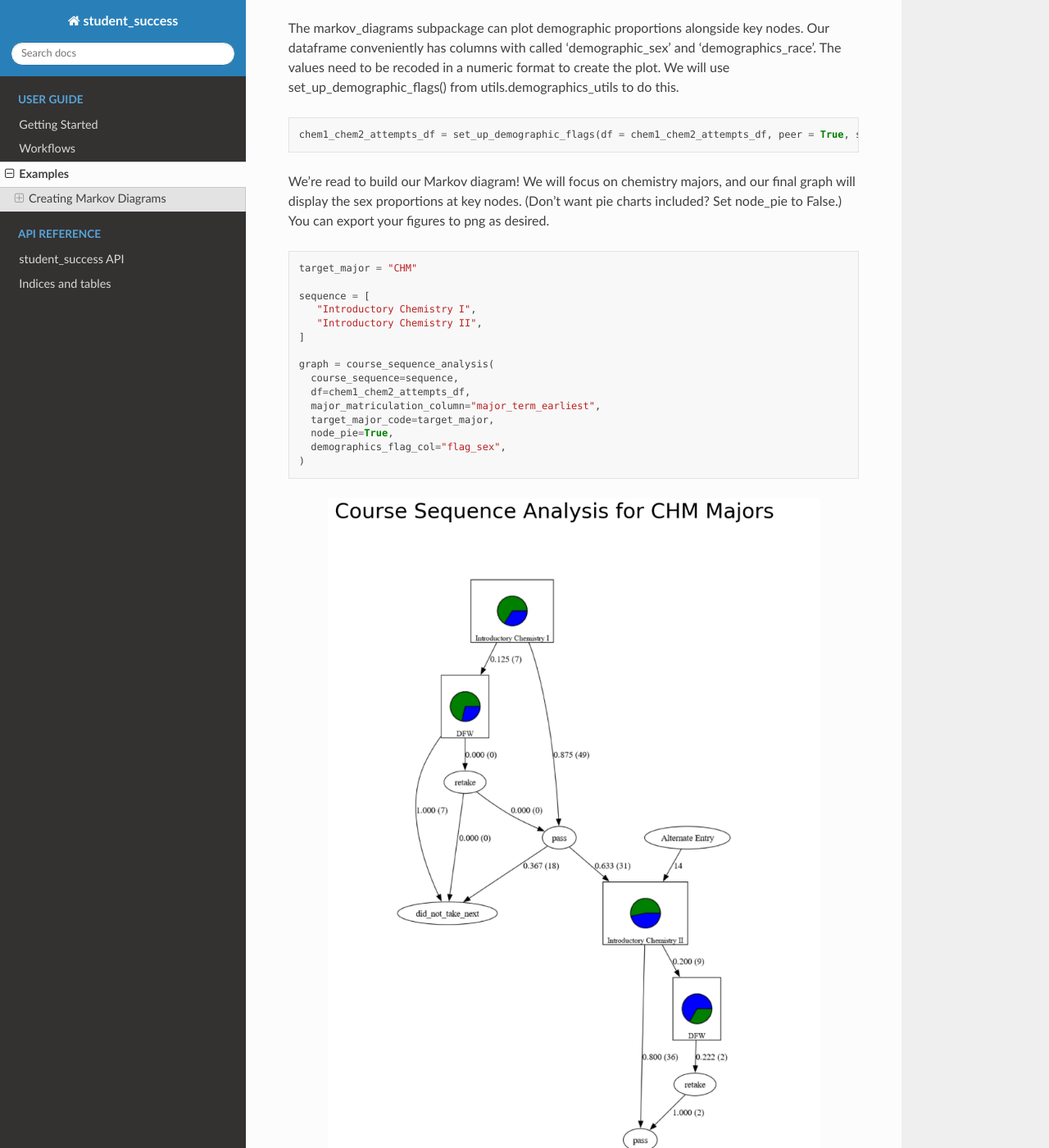
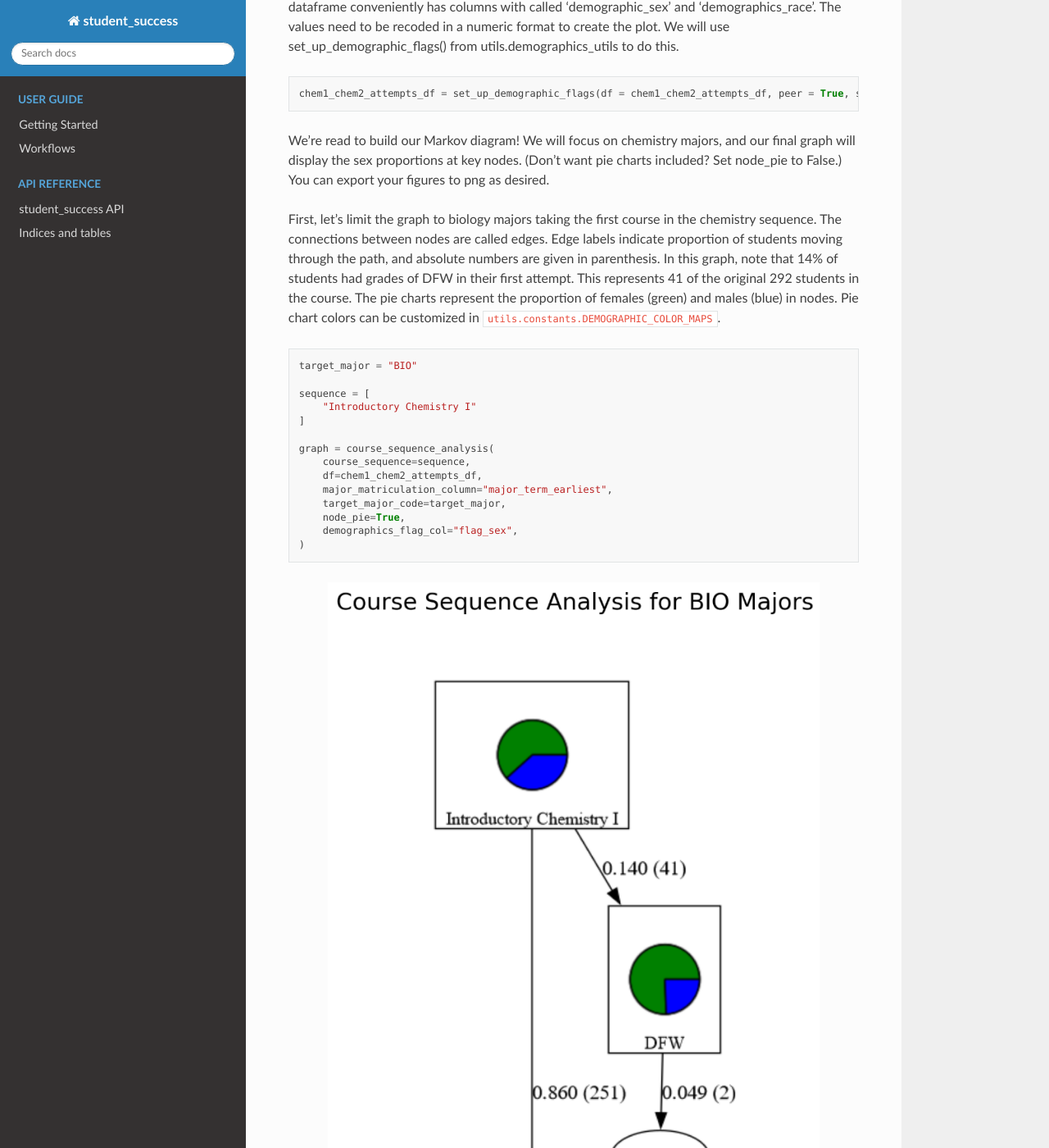
Before and after one commit to pnulrich/Student_Success, a Sphinx documentation site: the page built from docs/source/user_guide/examples/example_markov_diagrams.rst, in a window 1280 px wide and 1400 px high, scrolled down 1814 px. Shown: the whole window at 82% size. Built offline with Sphinx 7.4.7 and the Read the Docs theme 3.1.0, drawn with Linux system fonts in a browser that asks for light colours; pages that are not in the unit, such as notebooks, are missing from menus; some of the changed text lies outside the part shown.

Commit message:
Markov workflow document and example files added

```diff
--- a/docs/source/user_guide/examples.rst
+++ b/docs/source/user_guide/examples/example_markov_diagrams.rst
@@ -1,6 +1,3 @@
-Examples
-========
-
 Creating Markov Diagrams
 ------------------------
 This example shows how to generate a two–course Markov diagram using a fake dataset included with the documentation.
@@ -100,6 +97,38 @@
 We're read to build our Markov diagram! We will focus on chemistry majors, and our final graph will display the sex proportions
 at key nodes. (Don't want pie charts included? Set node_pie to False.) You can export your figures to png as desired.
 
+First, let's limit the graph to biology majors taking the first course in the chemistry sequence. The connections between
+nodes are called edges. Edge labels indicate proportion of students moving through the path, and absolute numbers are
+given in parenthesis. In this graph, note that 14% of students had grades of DFW in their first attempt. This represents 41
+of the original 292 students in the course. The pie charts represent the proportion of females (green) and males (blue)
+in nodes. Pie chart colors can be customized in ``utils.constants.DEMOGRAPHIC_COLOR_MAPS``.
+
+.. code-block:: python
+
+    target_major = "BIO"
+
+    sequence = [
+        "Introductory Chemistry I"
+    ]
+
+    graph = course_sequence_analysis(
+        course_sequence=sequence,
+        df=chem1_chem2_attempts_df,
+        major_matriculation_column="major_term_earliest",
+        target_major_code=target_major,
+        node_pie=True,
+        demographics_flag_col="flag_sex",
+    )
+
+
+.. image:: /_static/figures/example_markov_one_course.png
+   :alt: single course, markov diagram example
+   :align: center
+   :width: 600px
+
+You can expand to two or more courses by adding subsequent courses to the sequence list. The order in the sequence
+is important and should be listed  in order they must be taken by students.
+
 .. code-block:: python
 
    target_major = "CHM"
@@ -118,7 +147,7 @@
      demographics_flag_col="flag_sex",
    )
 
-.. image:: /_static/figures/markov_example.png
-   :alt: Example Markov diagram
+.. image:: /_static/figures/example_markov_two_courses.png
+   :alt: multi-course, markov example
    :align: center
    :width: 600px
```
Also changed, not shown: docs/source/_static/figures/example_markov_one_course.png (added), docs/source/_static/figures/example_markov_two_courses.png (added), docs/source/_static/figures/markov_example.png (deleted).
